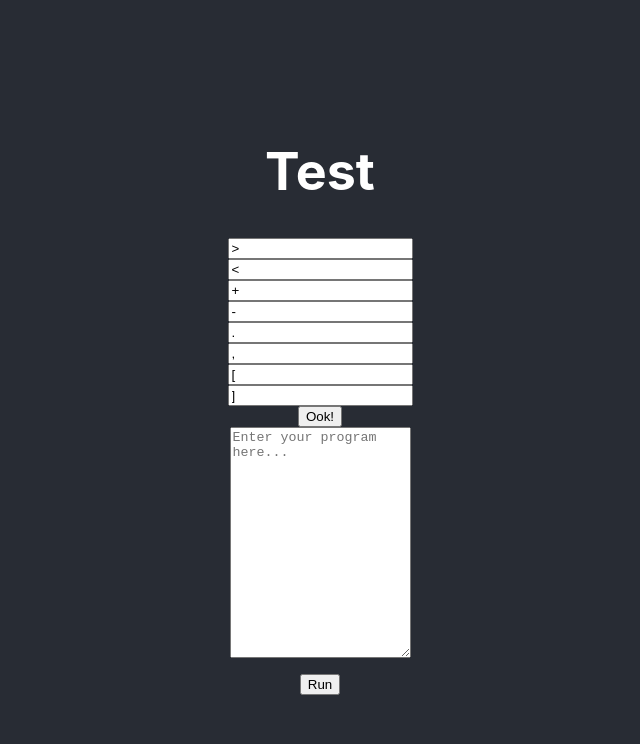
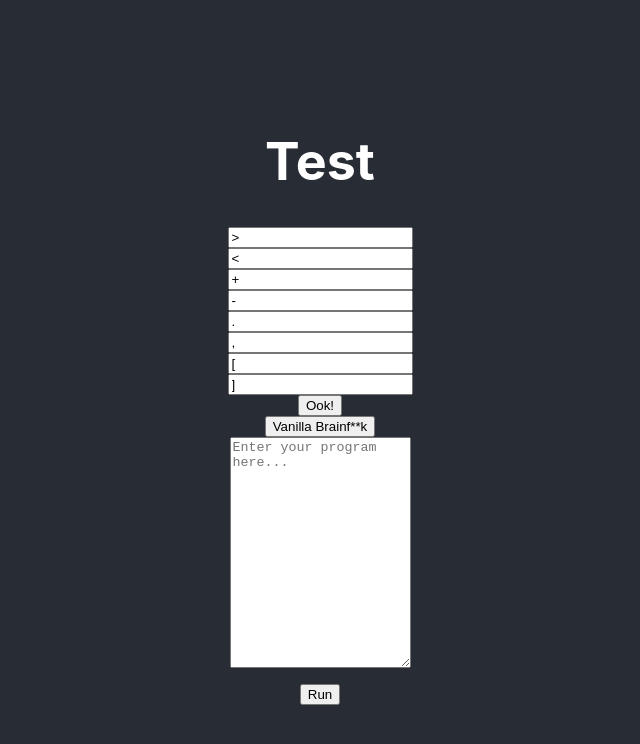
Before and after one commit to brainuser5705/bf-variant-interpreter, a React (Create React App) app: page / in a window 1280 px wide. Shown: the top 744 px of the page, without its empty margins (320-960 px from the left). Built offline with nearby package versions, Linux system fonts and the light colour scheme.

Commit message:
add: vanilla bf variant button

```diff
--- a/src/App.js
+++ b/src/App.js
@@ -3,10 +3,10 @@ import './App.css';
 import { useState, createContext, useEffect } from 'react';
 import SymbolInput from './components/SymbolInput';
 import VariantButton from './components/VariantButton';
-import { ook } from './data/variants';
+import { ook, vanillaBf } from './data/variants';
 import { TextEditor } from './components/TextEditor';
 
-const variants = [ ook ];
+const variants = [ ook, vanillaBf ];
 
 const SymbolContext = createContext(null);
 
--- a/src/data/variants.js
+++ b/src/data/variants.js
@@ -12,4 +12,18 @@ const ook = {
     }
 };
 
-export { ook };
+const vanillaBf = {
+    "name": "Vanilla Brainf**k",
+    "symbols": {
+        "shift_right": ">",
+        "shift_left": "<",
+        "increment": "+",
+        "decrement": "-",
+        "output": ".",
+        "input": ",",
+        "start_while": "[",
+        "end_while": "]"
+    }
+}
+
+export { ook, vanillaBf};
```
